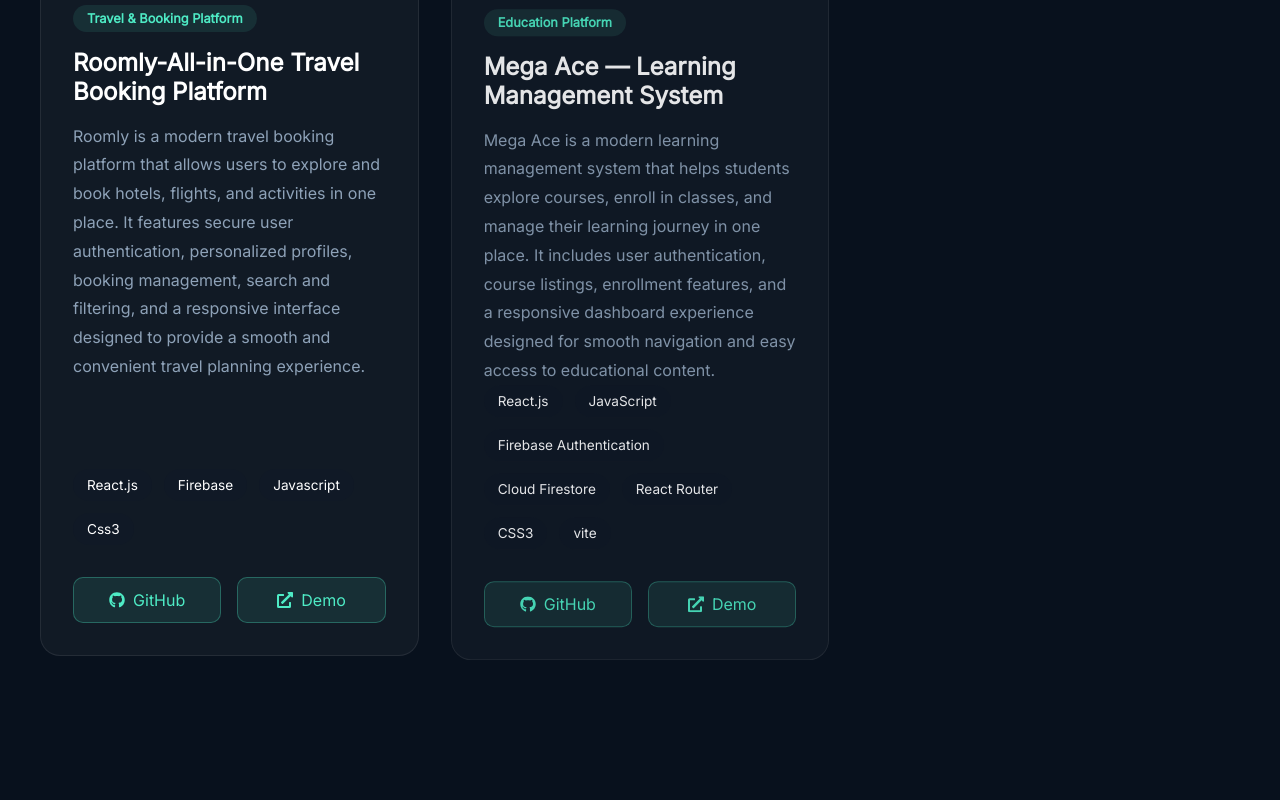
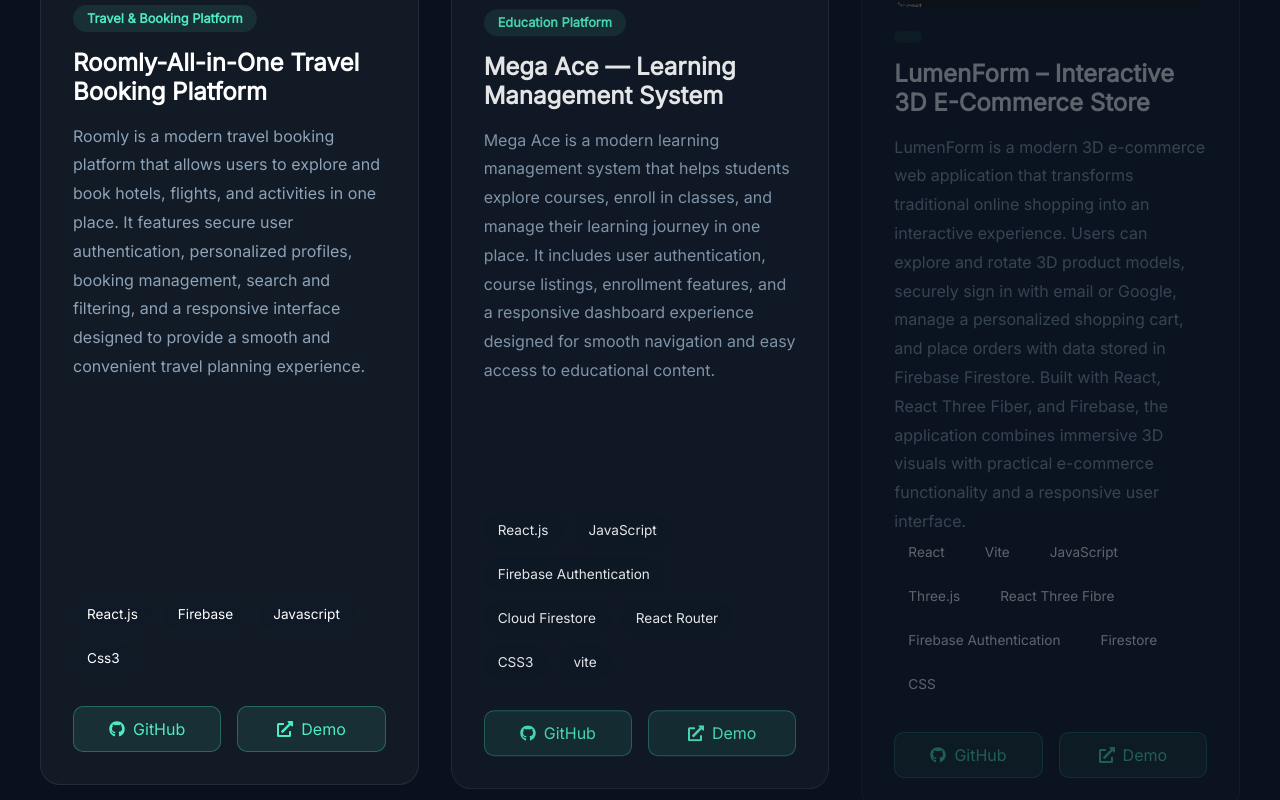
Before and after one commit to Htut-7/personal-portfolio, a React app: page / in a window 1280 px wide. Shown: the part 5680-6480 px from the top of the page. Built offline with nearby package versions, Linux system fonts and the light colour scheme; the HTML template or start-up script is replaced by a standard one.

Commit message:
feat: add 1 new project

```diff
--- a/src/Components/Project.jsx
+++ b/src/Components/Project.jsx
@@ -12,6 +12,7 @@ import task from "../assets/taskflow.png";
 import restaurant from "../assets/restaurantPOS.png";
 import room from "../assets/roomly.png";
 import mega from "../assets/mega.png";
+import lumen from "../assets/lumenform.png";
 
 export default function Project() {
   const projects = [
@@ -121,9 +122,36 @@ export default function Project() {
         "Mega Ace is a modern learning management system that helps students explore courses, enroll in classes, and manage their learning journey in one place. It includes user authentication, course listings, enrollment features, and a responsive dashboard experience designed for smooth navigation and easy access to educational content.",
       github: "https://github.com/Htut-7/megaace-education-platform.git",
       demo: "https://megaace-education-platform.vercel.app/",
-      tech: ["React.js", "JavaScript", "Firebase Authentication", "Cloud Firestore", "React Router", "CSS3", "vite"],
+      tech: [
+        "React.js",
+        "JavaScript",
+        "Firebase Authentication",
+        "Cloud Firestore",
+        "React Router",
+        "CSS3",
+        "vite",
+      ],
       category: "Education Platform",
-      image: mega
+      image: mega,
+    },
+    {
+      title: "LumenForm – Interactive 3D E-Commerce Store",
+      description:
+        "LumenForm is a modern 3D e-commerce web application that transforms traditional online shopping into an interactive experience. Users can explore and rotate 3D product models, securely sign in with email or Google, manage a personalized shopping cart, and place orders with data stored in Firebase Firestore. Built with React, React Three Fiber, and Firebase, the application combines immersive 3D visuals with practical e-commerce functionality and a responsive user interface.",
+      github: "https://github.com/Htut-7/lumenform.git",
+      demo: "https://lumenform.vercel.app/product/terra",
+      tech: [
+        "React",
+        "Vite",
+        "JavaScript",
+        "Three.js",
+        "React Three Fibre",
+        "Firebase Authentication",
+        "Firestore",
+        "CSS"
+      ],
+      catgory: "E-Commerce / 3D Web Application",
+      image: lumen,
     },
   ];
 
```
Also changed, not shown: src/assets/lumenform.png (added).
